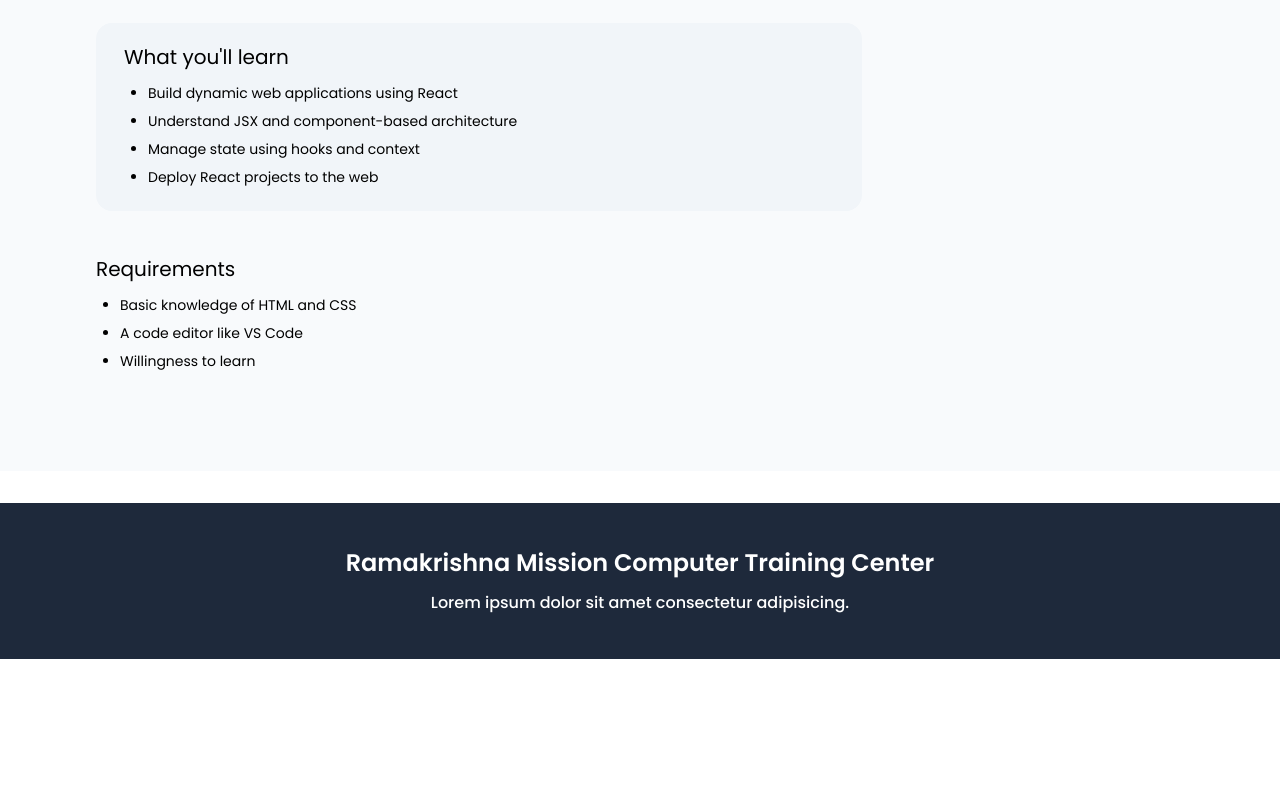
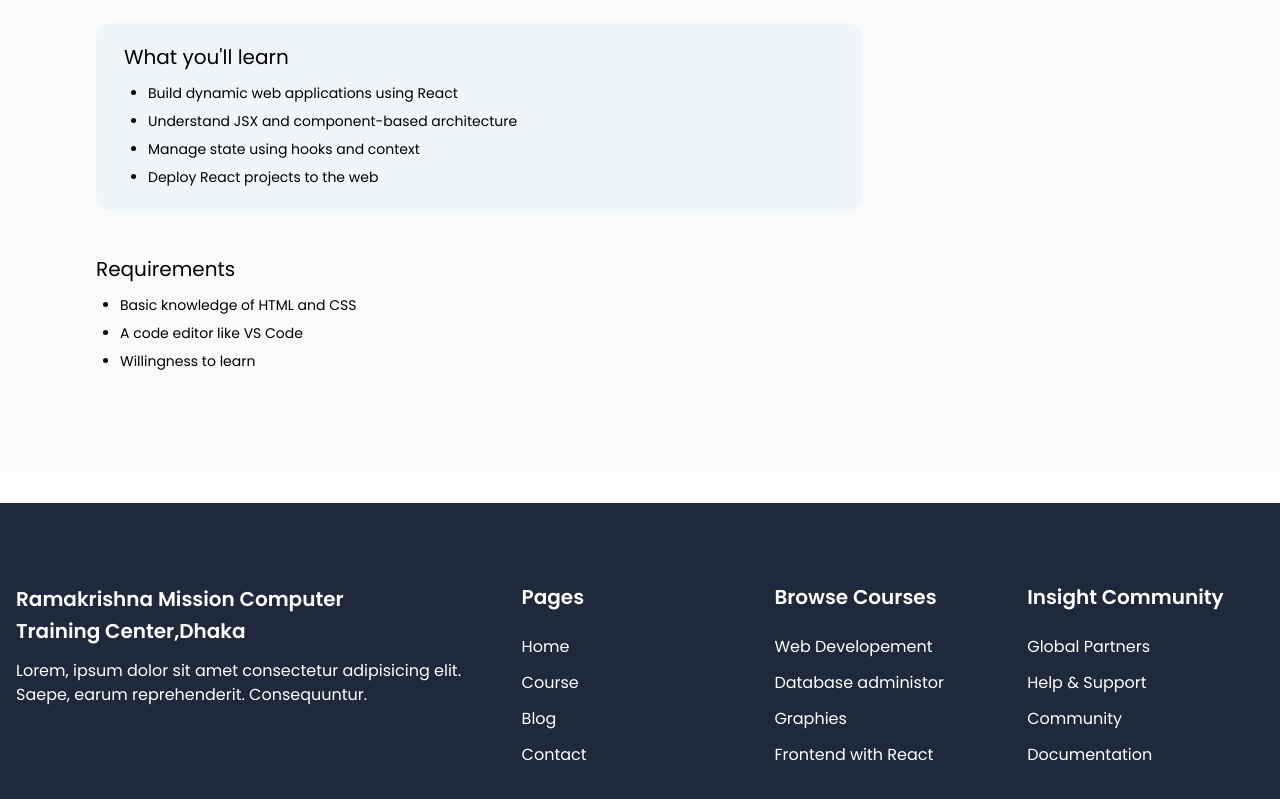
Before and after one commit to Prosantaroy1/LMS-Website-Design, a React (Vite) app: page /details/1 in a window 1280 px wide. Shown: the part 701-1500 px from the top of the page. Before the commit the page ends 1360 px from the top, so only its background shows below. Built offline with nearby package versions, Linux system fonts and the light colour scheme; a web font is replaced by a local one.

Commit message:
add to footer section and student feedback section

```diff
--- a/package.json
+++ b/package.json
@@ -14,6 +14,7 @@
     "match-sorter": "^8.0.0",
     "react": "^18.3.1",
     "react-dom": "^18.3.1",
+    "react-fast-marquee": "^1.6.5",
     "react-icons": "^5.3.0",
     "react-router-dom": "^6.28.0",
     "sort-by": "^1.2.0"
--- a/src/components/Shared/Footer.jsx
+++ b/src/components/Shared/Footer.jsx
@@ -1,12 +1,45 @@
 
 const Footer = () => {
     return (
-        <div className="bg-slate-800 font-Poppins py-11 mt-8 text-white">
-            <div className="container flex flex-col justify-center items-center gap-y-3">
-                <h2 className="text-2xl font-semibold">Ramakrishna Mission Computer Training Center</h2>
-                <p className="text-base font-medium">
-                    Lorem ipsum dolor sit amet consectetur adipisicing.
-                </p>
+        <div className="bg-slate-800 font-Poppins py-20 mt-8 text-white">
+            <div className="grid grid-cols-5 font-Poppins container items-start gap-4">
+                {/* frist */}
+                <div className="col-span-2 space-y-3">
+                    <h3 className="text-xl leading-8 font-semibold">Ramakrishna Mission Computer<br /> Training Center,Dhaka</h3>
+                    <p className="text-base">
+                        Lorem, ipsum dolor sit amet consectetur adipisicing elit.<br /> Saepe, earum reprehenderit. Consequuntur.
+                    </p>
+                </div>
+                {/* course link */}
+                <div>
+                    <h3 className="text-xl font-semibold">Pages</h3>
+                    <ul className="space-y-3 pt-6">
+                        <li>Home</li>
+                        <li>Course</li>
+                        <li>Blog</li>
+                        <li>Contact</li>
+                    </ul>
+                </div>
+                {/* last */}
+                <div>
+                    <h3 className="text-xl font-semibold">Browse Courses</h3>
+                    <ul className="space-y-3 pt-6">
+                        <li>Web Developement</li>
+                        <li>Database administor</li>
+                        <li>Graphies</li>
+                        <li>Frontend with React</li>
+                    </ul>
+                </div>
+                {/* last */}
+                <div>
+                    <h3 className="text-xl font-semibold">Insight Community</h3>
+                    <ul className="space-y-3 pt-6">
+                        <li>Global Partners</li>
+                        <li>Help & Support</li>
+                        <li>Community</li>
+                        <li>Documentation</li>
+                    </ul>
+                </div>
             </div>
         </div>
     );
--- a/src/components/coursesComponent/CoursesCard.jsx
+++ b/src/components/coursesComponent/CoursesCard.jsx
@@ -27,7 +27,7 @@ const CoursesCard = ({ item }) => {
                     </p>
                     {/* btn */}
                     <div className="flex items-center justify-between">
-                        <Button btntitle='Purches Course' link='/purses' />
+                        <Button btntitle='Purches Course' link='https://bkash.dhakarkmm.org/' />
                         <Button btntitle='View Details' link={`/details/${id}`} />
                     </div>
                 </div>
--- /dev/null
+++ b/src/components/home/StudentFeedback.jsx
@@ -0,0 +1,44 @@
+import Marquee from "react-fast-marquee";
+import { StuFeedback } from "../../data/data";
+import Sectionheading from "../common/Sectionheading";
+
+const StudentFeedback = () => {
+    return (
+        <div className="container py-12">
+            <div className="py-12">
+                <Sectionheading
+                 headingTitle='What Students'
+                 headingsubtitle='Think and Say About Eduman'
+                />
+            </div>
+            {/* feedback card */}
+            <Marquee>
+                <div className="flex pl-5 font-Poppins items-center gap-4">
+                    {
+                        StuFeedback.map((item) => <div key={item.id}>
+
+                            <div className="bg-slate-200 w-96 h-52 rounded-lg space-y-5 py-6 px-4">
+                                <div className="flex items-center justify-start gap-x-4">
+                                    <img
+                                        src={item.img}
+                                        alt=""
+                                        className="w-12" />
+                                    <div>
+                                        <h3 className="text-xl ">{item.name}</h3>
+                                        <p>Student</p>
+                                    </div>
+                                </div>
+                                {/* description */}
+                                <p>
+                                    {item.description}
+                                </p>
+                            </div>
+                        </div>)
+                    }
+                </div>
+            </Marquee>
+        </div>
+    );
+};
+
+export default StudentFeedback;
--- a/src/data/data.js
+++ b/src/data/data.js
@@ -45,3 +45,55 @@ export const categoryData = [
         ]
     }
 ]
+
+
+export const StuFeedback=[
+    {
+      "img": "https://utfs.io/f/O5sH8sNCMYV4Xw8zKAuBhe9PUHwDrk8uR6l4tvmj7JSpIxdz",
+      "name": "Aarav Sen",
+      "id": "101",
+      "description": "The course content is detailed and easy to understand, helping me improve significantly."
+    },
+    {
+      "img": "https://utfs.io/f/O5sH8sNCMYV4XqAnBanuBhe9PUHwDrk8uR6l4tvmj7JSpIxd",
+      "name": "Meera Das",
+      "id": "102",
+      "description": "I appreciate the instructor's clarity and practical examples that made learning enjoyable."
+    },
+    {
+      "img": "https://utfs.io/f/O5sH8sNCMYV4Xw8zKAuBhe9PUHwDrk8uR6l4tvmj7JSpIxdz",
+      "name": "Rahul Roy",
+      "id": "103",
+      "description": "Great learning experience! The real-world projects boosted my confidence immensely."
+    },
+    {
+      "img": "https://utfs.io/f/O5sH8sNCMYV4XqAnBanuBhe9PUHwDrk8uR6l4tvmj7JSpIxd",
+      "name": "Anika Chowdhury",
+      "id": "104",
+      "description": "The supportive environment and detailed feedback motivated me to excel."
+    },
+    {
+      "img": "https://utfs.io/f/O5sH8sNCMYV4Xw8zKAuBhe9PUHwDrk8uR6l4tvmj7JSpIxdz",
+      "name": "Prosanta Roy",
+      "id": "105",
+      "description": "Highly recommend this course! It covers everything you need to know thoroughly."
+    },
+    {
+      "img": "https://utfs.io/f/O5sH8sNCMYV4XqAnBanuBhe9PUHwDrk8uR6l4tvmj7JSpIxd",
+      "name": "Tanya Ahmed",
+      "id": "106",
+      "description": "Learning here has been a transformative journey, making me more skilled and confident."
+    },
+    {
+      "img": "https://utfs.io/f/O5sH8sNCMYV4Xw8zKAuBhe9PUHwDrk8uR6l4tvmj7JSpIxdz",
+      "name": "Aditya Pal",
+      "id": "107",
+      "description": "The course exceeded my expectations with its practical approach and experienced instructors."
+    },
+    {
+      "img": "https://utfs.io/f/O5sH8sNCMYV4XqAnBanuBhe9PUHwDrk8uR6l4tvmj7JSpIxd",
+      "name": "Sana Malik",
+      "id": "108",
+      "description": "I loved how interactive and engaging the lessons were throughout the program."
+    }
+  ]
--- a/src/pages/Home/Home.jsx
+++ b/src/pages/Home/Home.jsx
@@ -4,6 +4,7 @@ import BestCourse from "../../components/home/BestCourse";
 import Categories from "../../components/home/Categories";
 import { bannerData } from "../../data/data";
 import HowToStart from "../../components/home/HowToStart";
+import StudentFeedback from "../../components/home/StudentFeedback";
 
 const Home = () => {
 
@@ -35,6 +36,8 @@ const Home = () => {
                 <Categories />
                 <BestCourse data={datas.slice(0, 3)}/>
                 <HowToStart/>
+                {/* feedback */}
+                <StudentFeedback/>
             </div>
         </div>
     );
```
Also changed, not shown: 1 other file (tests, documents, lock files or other folders).
